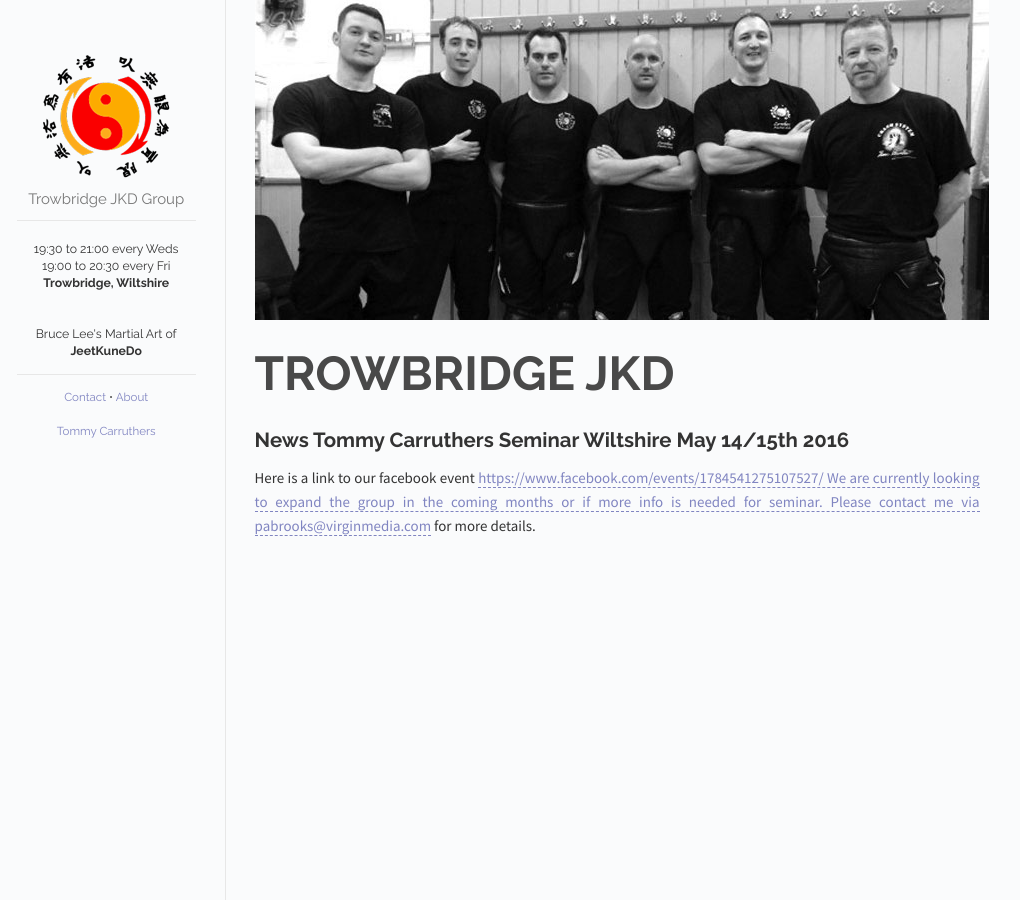
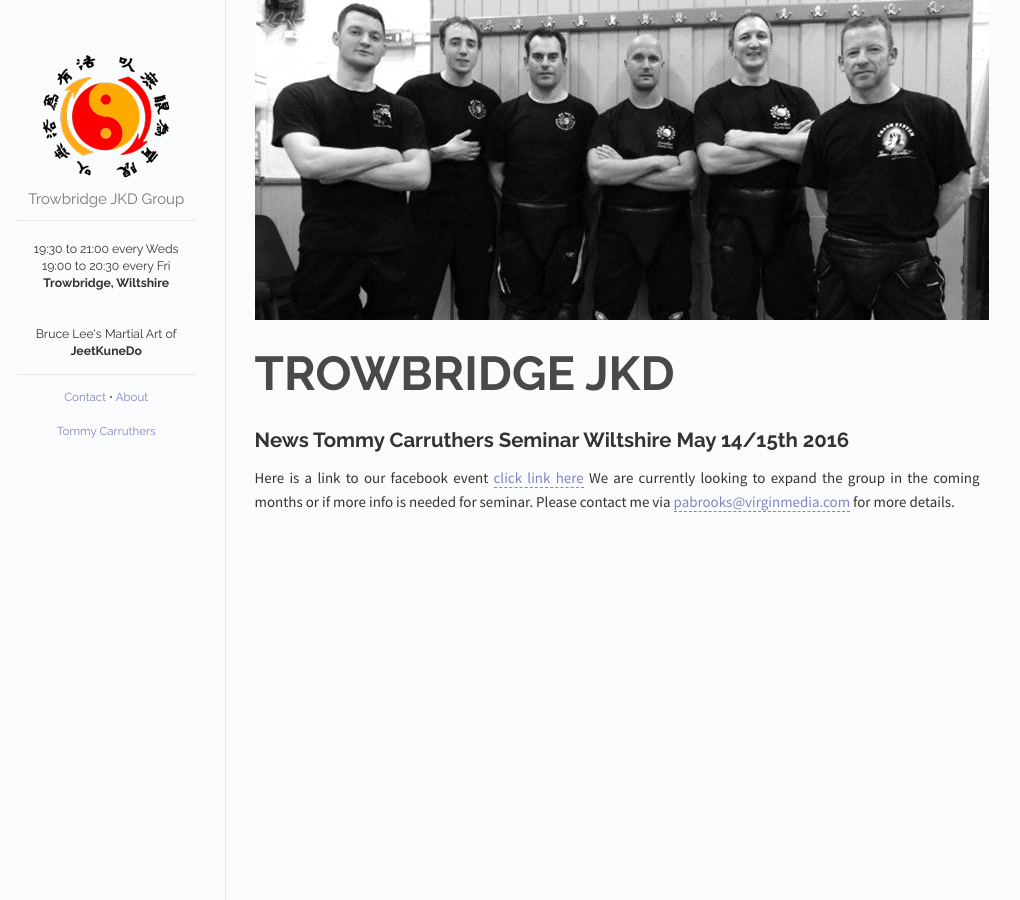
Before and after one commit to joncarlmatthews/trowbridgejkd.com, a Jekyll site: the page built from index.html, in a window 1280 px wide. Shown: the whole page, without its empty margins (133-1153 px from the left). Built offline with Jekyll 4.4.1, drawn with Linux system fonts in a browser that asks for light colours.

Commit message:
Update post.html

```diff
--- a/_includes/post.html
+++ b/_includes/post.html
@@ -17,7 +17,7 @@
 
   <div class="post">
 
-    <p>Here is a link to our facebook event   <a href="https://www.facebook.com/events/1784541275107527/"</a>https://www.facebook.com/events/1784541275107527/
+    <p>Here is a link to our facebook event   <a href="https://www.facebook.com/events/1784541275107527/">click link here</a>
 
 
     We are currently looking to expand the group in the coming months or if more info is needed for seminar. Please contact me via <a href="mailto:pabrooks@virginmedia.com">pabrooks@virginmedia.com</a> for more details.</p>
```
